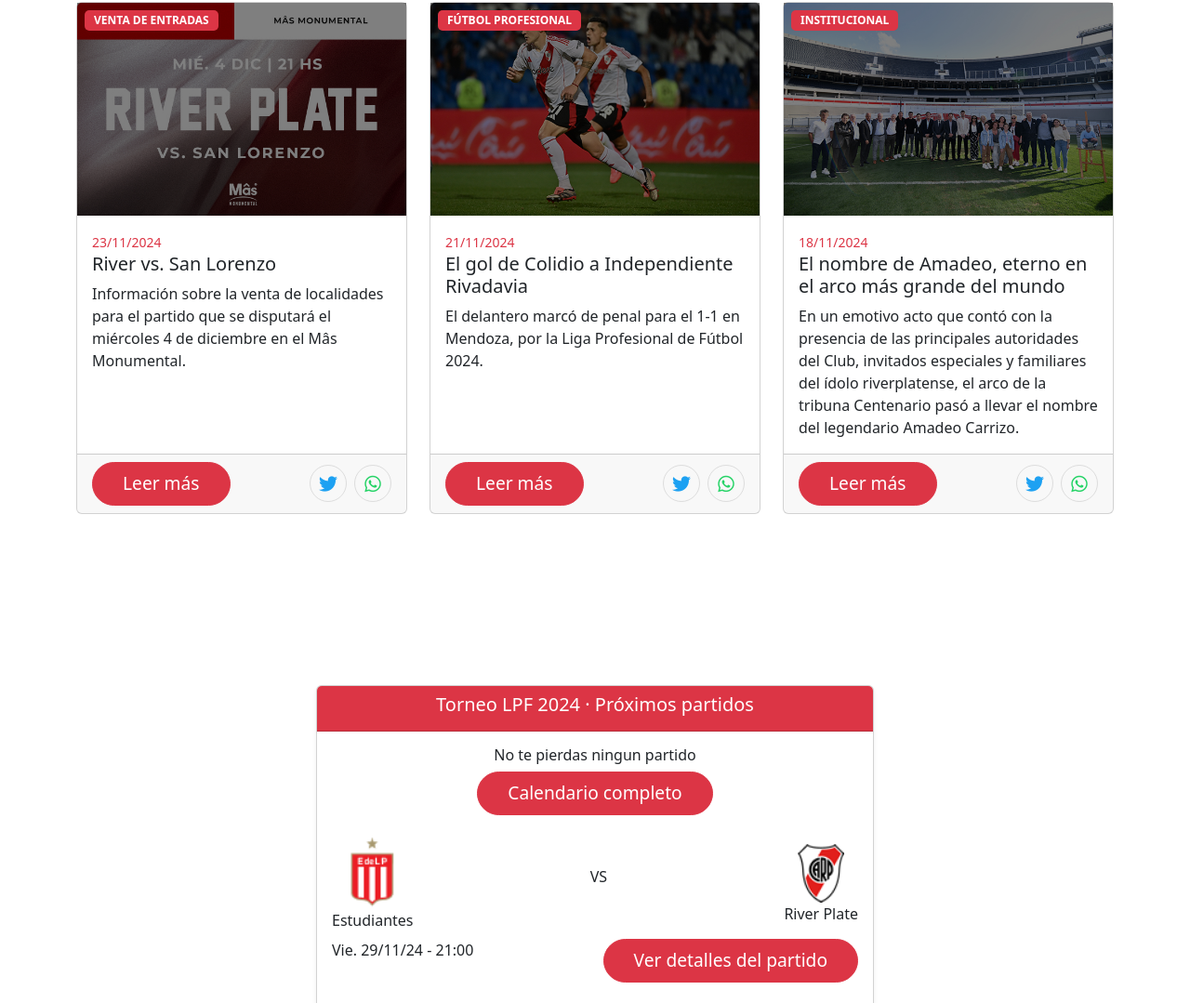
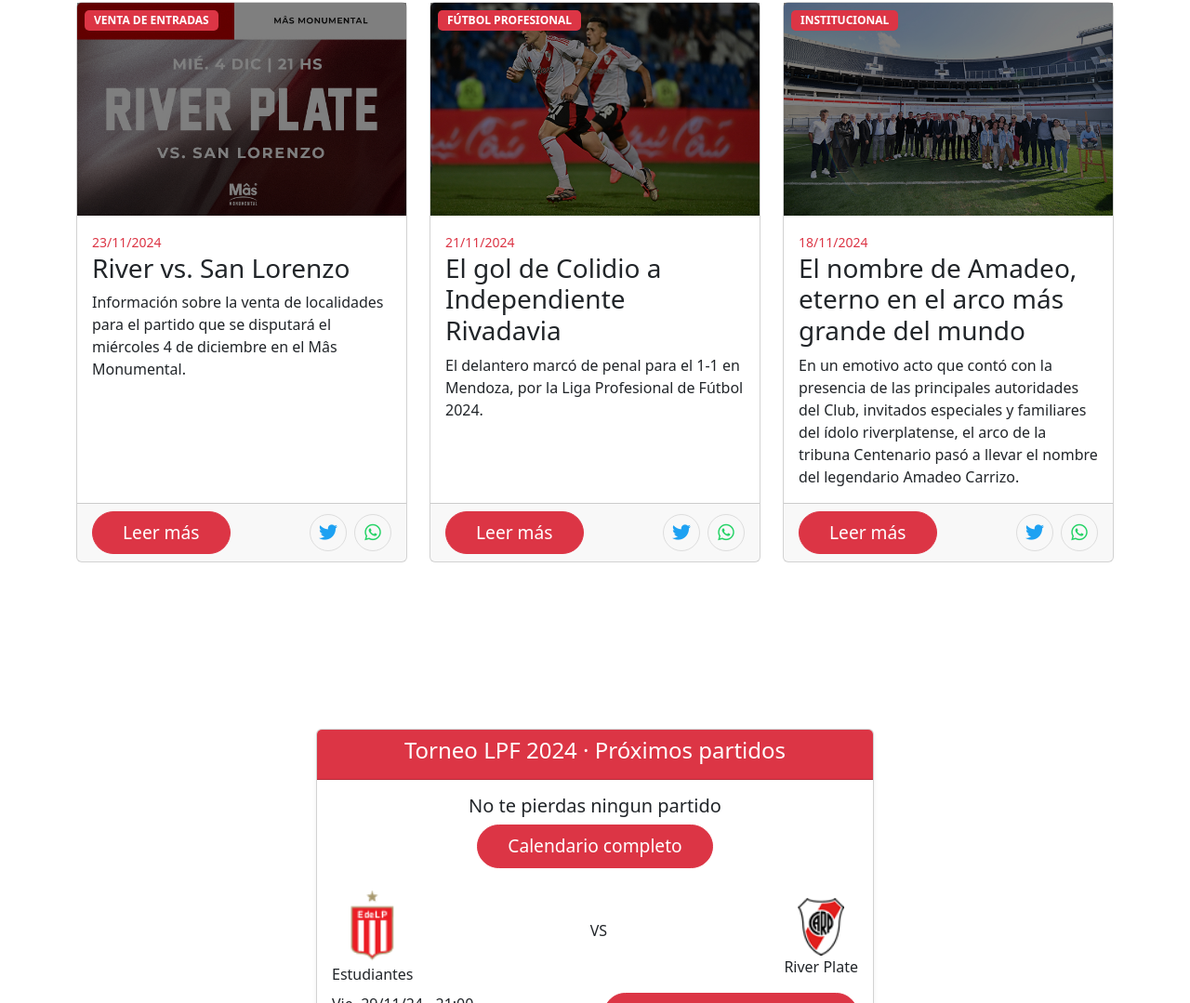
Before and after one commit to diegoglz-dev/AWeb2024, a plain HTML site: page index.html in a window 1280 px wide. Shown: the part 616-1695 px from the top of the page at 93% size. Drawn offline with nearby package versions, Linux system fonts and the light colour scheme.

Commit message:
Fix: hierarchy in titles

```diff
--- a/index.html
+++ b/index.html
@@ -92,7 +92,7 @@
                     </div>
                     <div class="card-body">
                         <small class="text-danger">23/11/2024</small>
-                        <h5 class="card-title">River vs. San Lorenzo</h5>
+                        <h3 class="card-title">River vs. San Lorenzo</h3>
                         <p class="card-text">Información sobre la venta de localidades para el partido que se disputará
                             el miércoles 4 de diciembre en el Mâs Monumental.</p>
                     </div>
@@ -125,7 +125,7 @@
                     </div>
                     <div class="card-body">
                         <small class="text-danger">21/11/2024</small>
-                        <h5 class="card-title">El gol de Colidio a Independiente Rivadavia</h5>
+                        <h3 class="card-title">El gol de Colidio a Independiente Rivadavia</h3>
                         <p class="card-text">El delantero marcó de penal para el 1-1 en Mendoza, por la Liga Profesional
                             de Fútbol 2024.</p>
                     </div>
@@ -161,7 +161,7 @@
                     </div>
                     <div class="card-body">
                         <small class="text-danger">18/11/2024</small>
-                        <h5 class="card-title">El nombre de Amadeo, eterno en el arco más grande del mundo</h5>
+                        <h3 class="card-title">El nombre de Amadeo, eterno en el arco más grande del mundo</h3>
                         <p class="card-text">En un emotivo acto que contó con la presencia de las principales
                             autoridades del Club, invitados especiales y familiares del ídolo riverplatense, el arco de
                             la tribuna Centenario pasó a llevar el nombre del legendario Amadeo Carrizo.</p>
@@ -188,12 +188,12 @@
     <section class="d-flex justify-content-center align-items-center min-vh-100">
         <div class="card shadow-sm" style="max-width: 600px; width: 100%;">
             <div class="card-header text-center bg-danger text-white">
-                <h5>Torneo LPF 2024 · Próximos partidos</h5>
+                <h4>Torneo LPF 2024 · Próximos partidos</h4>
             </div>
             <div class="card-body text-center">
                 <!-- Título y Enlace al Calendario -->
                 <div class="mb-4">
-                    <h6 class="mb-2">No te pierdas ningun partido</h6>
+                    <h5 class="mb-2">No te pierdas ningun partido</h5>
                     <a href="#" class="btn btn-danger">Calendario completo</a>
                 </div>
 
```
Also changed, not shown: marketing.html (+3 -53 lines).
